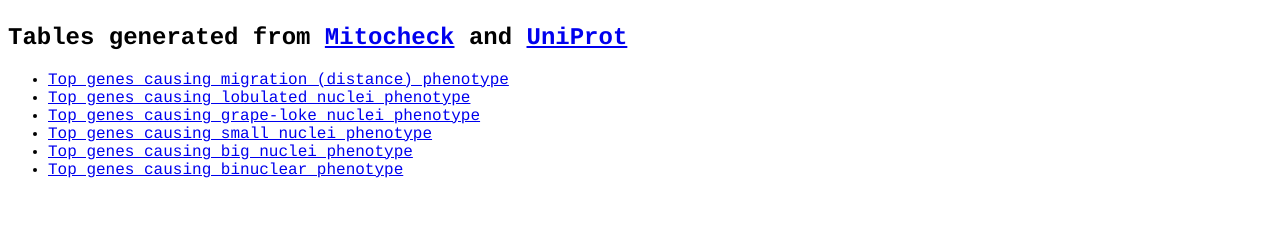
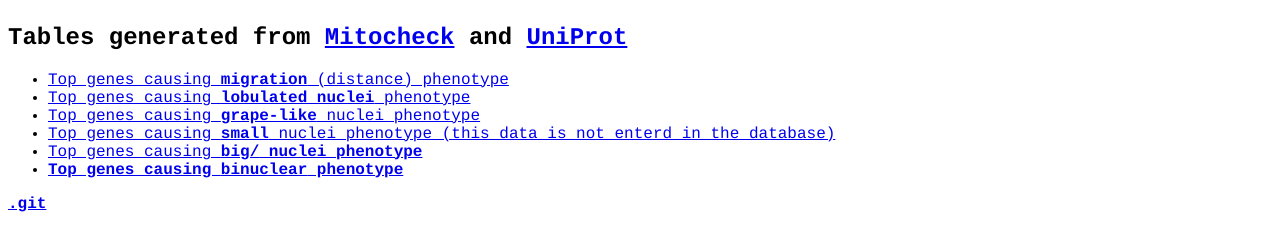
Before and after one commit to maffka123/biomasha, a plain HTML site: page index.html in a window 1280 px wide. Shown: the part 75-326 px from the top of the page. Drawn offline with Linux system fonts and the light colour scheme.

Commit message:
added link to git, some classes

```diff
--- a/index.html
+++ b/index.html
@@ -1,20 +1,20 @@
 <!DOCTYPE html>
 <html>
 <head>
-	<title>Masha's biodata</title>
-	<h1>Masha's biodata</h1>
-	<link rel="stylesheet" type="text/css" href="style.css">
+        <title>Masha's biodata</title>
+        <h1>Masha's biodata</h1>
+        <link rel="stylesheet" type="text/css" href="style.css">
 </head>
 <body>
-<h2>Tables generated from <a href="http://www.mitocheck.org/index.shtml">Mitocheck</a> and <a href="https://www.uniprot.org/">UniProt</a></h2>
+<h2>Tables generated from <a class="outlink" href="http://www.mitocheck.org/index.shtml">Mitocheck</a> and <a class="outlink" href="https://www.uniprot.org/">UniProt</a></h2>
   <ul>
-    <li><a href="genes_migrationdata.html">Top genes causing migration (distance) phenotype</a></li>
-    <li><a href="genes_lobdata.html">Top genes causing lobulated nuclei phenotype</a></li>
-    <li><a href="genes_grapedata.html">Top genes causing grape-loke nuclei phenotype</a></li>
-    <li><a href="genes_smdata.html">Top genes causing small nuclei phenotype</a></li>
-    <li><a href="genes_bigdata.html">Top genes causing big nuclei phenotype</a></li>
-    <li><a href="genes_bidata.html">Top genes causing binuclear phenotype</a></li>
+    <li><a class="inlink" href="genes_migrationdata.html">Top genes causing <b>migration</b> (distance) phenotype</a></li>
+    <li><a class="inlink" href="genes_lobdata.html">Top genes causing <b>lobulated nuclei</b> phenotype</a></li>
+    <li><a class="inlink" href="genes_grapedata.html">Top genes causing <b>grape-like</b> nuclei phenotype</a></li>
+    <li><a class="inlink" href="genes_smdata.html">Top genes causing <b>small</b> nuclei phenotype (this data is not enterd in the database)</a></li>
+    <li><a class="inlink" href="genes_large.html">Top genes causing <b>big/<b> nuclei phenotype</a></li>
+    <li><a class="inlink" href="genes_binuc.html">Top genes causing <b>binuclear</b> phenotype</a></li>
   </ul>
-
+<p class="rights"><a class="outlink" href="https://github.com/maffka123/biomasha">.git</a></p>
 </body>
 </html>
```
